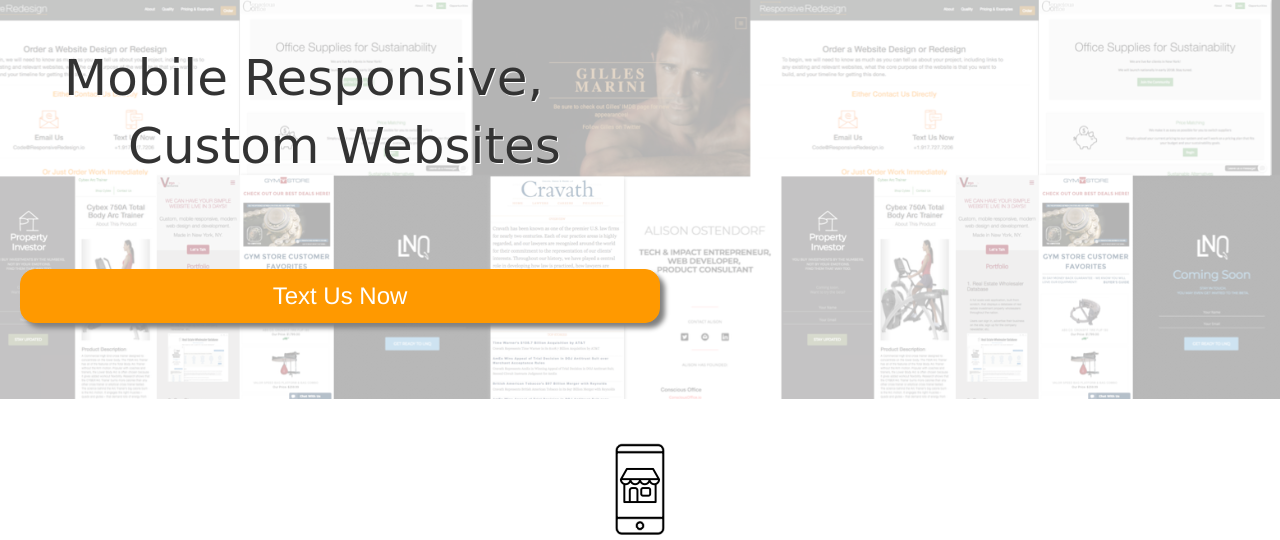
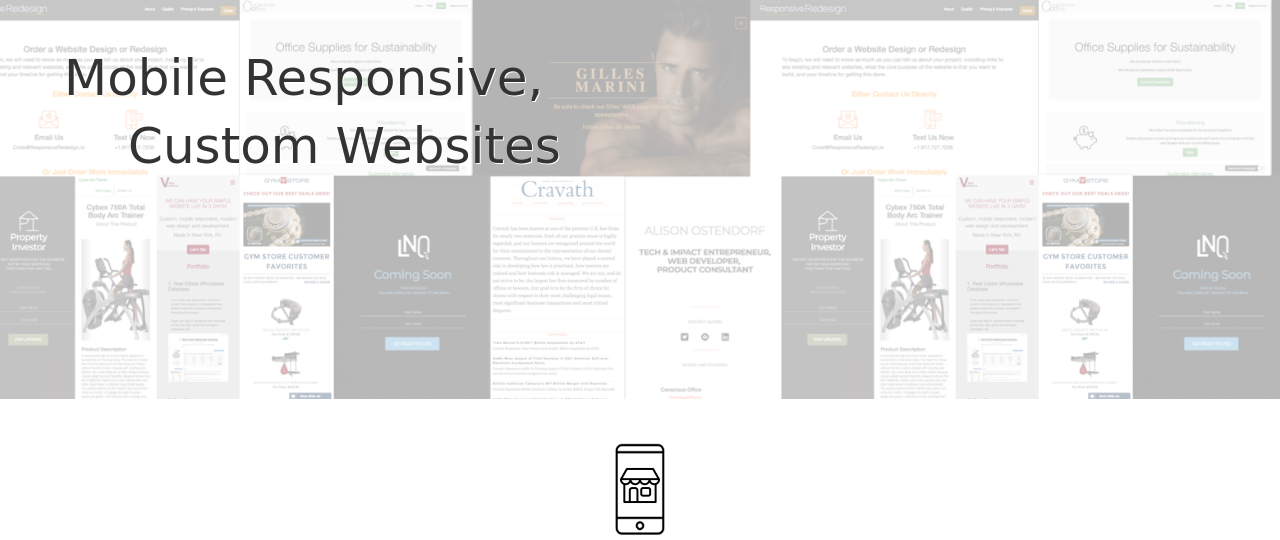
Before and after one commit to aoprojects/responsiveredesign-app, a Rails app: page / in a window 1280 px wide. Shown: the part 101-641 px from the top of the page. Run offline with Rails 7, Linux system fonts and the light colour scheme; style sheets or scripts are compiled from the project's sources; some libraries are stand-ins or nearby versions; some web fonts are replaced.

Commit message:
temporarily hide index action button until styling is done, to push live

```diff
--- a/app/views/pages/index.html.erb
+++ b/app/views/pages/index.html.erb
@@ -30,7 +30,7 @@
 <div class="banner-image-area">
     <h1 class="banner-text-1 animated fadeInDown delay-07s">Mobile&nbsp;Responsive,</h1>
     <h1 class="banner-text-2 animated fadeInDown delay-07s">Custom&nbsp;Websites</h1>
-    <div class="text-center animated fadeInDown delay-07s" id="index-action-button">
+    <div class="hidden text-center animated fadeInDown delay-07s" id="index-action-button">
         <%= link_to "Text Us Now", contact_us_path, class: "btn btn-lg btn-default" %>
     </div>
     <div class="banner-image-area-overlay">
```
